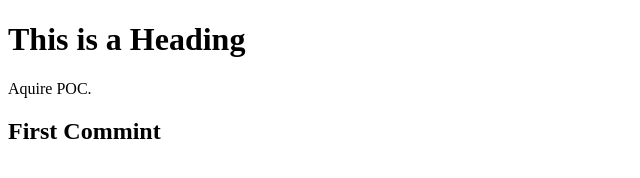
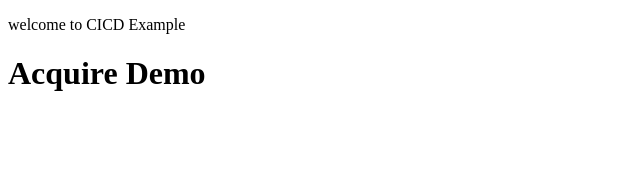
Before and after one commit to VnyKumar/firstGit, a plain HTML site: page index.html in a window 1280 px wide. Shown: the whole page, without its empty margins (0-640 px from the left). Drawn offline with Linux system fonts and the light colour scheme.

Commit message:
Final Commit for Demo

```diff
--- a/index.html
+++ b/index.html
@@ -4,11 +4,7 @@
 <title>Page Title</title>
 </head>
 <body>
-
-<h1>This is a Heading</h1>
-<p>Aquire POC.</p>
-  <h2> First Commint</h2>
-
-
-</body>
+  <p> welcome to CICD Example </p>
+<h1> Acquire Demo<h1>
+ </body>
 </html>
```
